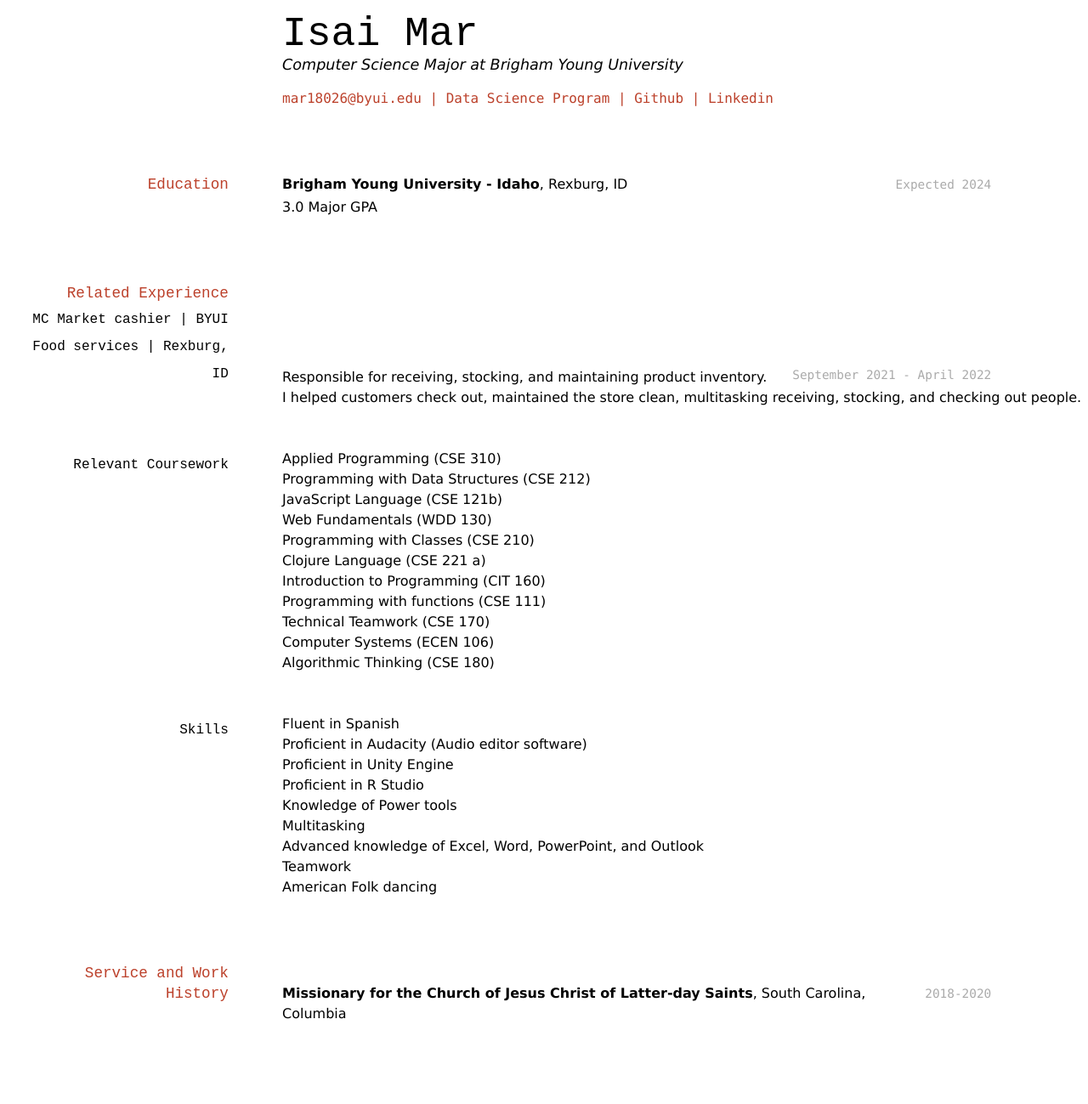
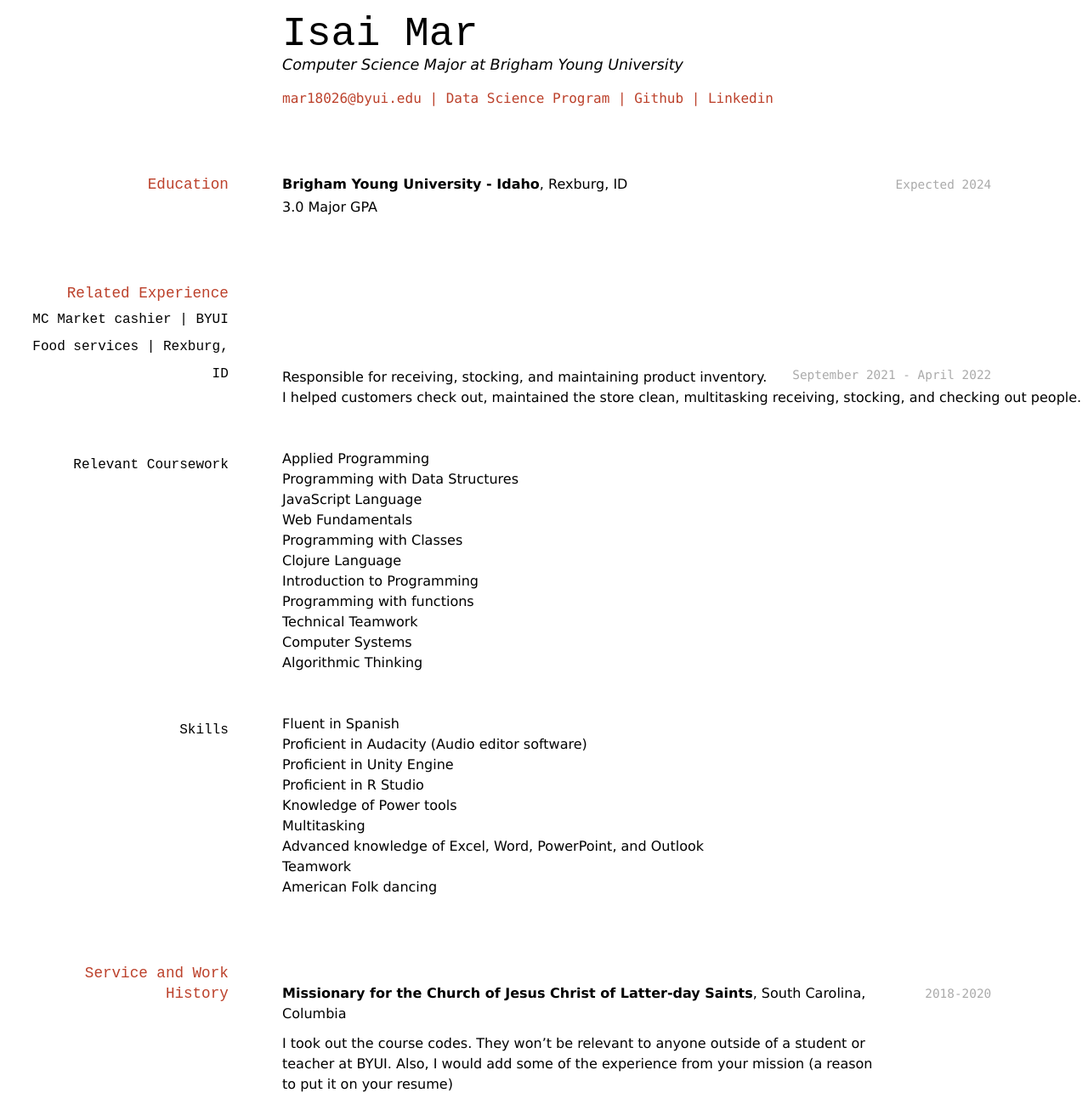
Before and after one commit to IsaiMar/isai_resume, a Jekyll site: the page built from docs/index.md, in a window 1280 px wide. Shown: the whole page at 85% size. Built offline with Jekyll 4.4.1, drawn with Linux system fonts in a browser that asks for light colours; before the commit the page ends 1216 px from its top, so only the background shows below that.

Commit message:
Update index.md

```diff
--- a/docs/index.md
+++ b/docs/index.md
@@ -39,17 +39,17 @@ __Pacific Northwest National Lab__, Richland, WA
 -	I helped customers check out, maintained the store clean, multitasking receiving, stocking, and checking out people.
 
 ### Relevant Coursework
--	Applied Programming (CSE 310)
--	Programming with Data Structures (CSE 212)
--	JavaScript Language (CSE 121b)
--	Web Fundamentals (WDD 130)
--	Programming with Classes (CSE 210)
--   Clojure Language (CSE 221 a)
--	Introduction to Programming (CIT 160)
--	Programming with functions (CSE 111)
--	Technical Teamwork (CSE 170)
--	Computer Systems (ECEN 106)
--	Algorithmic Thinking (CSE 180)
+-	Applied Programming
+-	Programming with Data Structures
+-	JavaScript Language
+-	Web Fundamentals
+-	Programming with Classes
+-   Clojure Language
+-	Introduction to Programming
+-	Programming with functions
+-	Technical Teamwork
+-	Computer Systems
+-	Algorithmic Thinking
 
 
 ### Skills
@@ -69,7 +69,7 @@ __Pacific Northwest National Lab__, Richland, WA
 `2018-2020`
 __Missionary for the Church of Jesus Christ of Latter-day Saints__, South Carolina, Columbia
 
-
+I took out the course codes. They won't be relevant to anyone outside of a student or teacher at BYUI. Also, I would add some of the experience from your mission (a reason to put it on your resume)
 
 <!-- ### Footer
 
```
